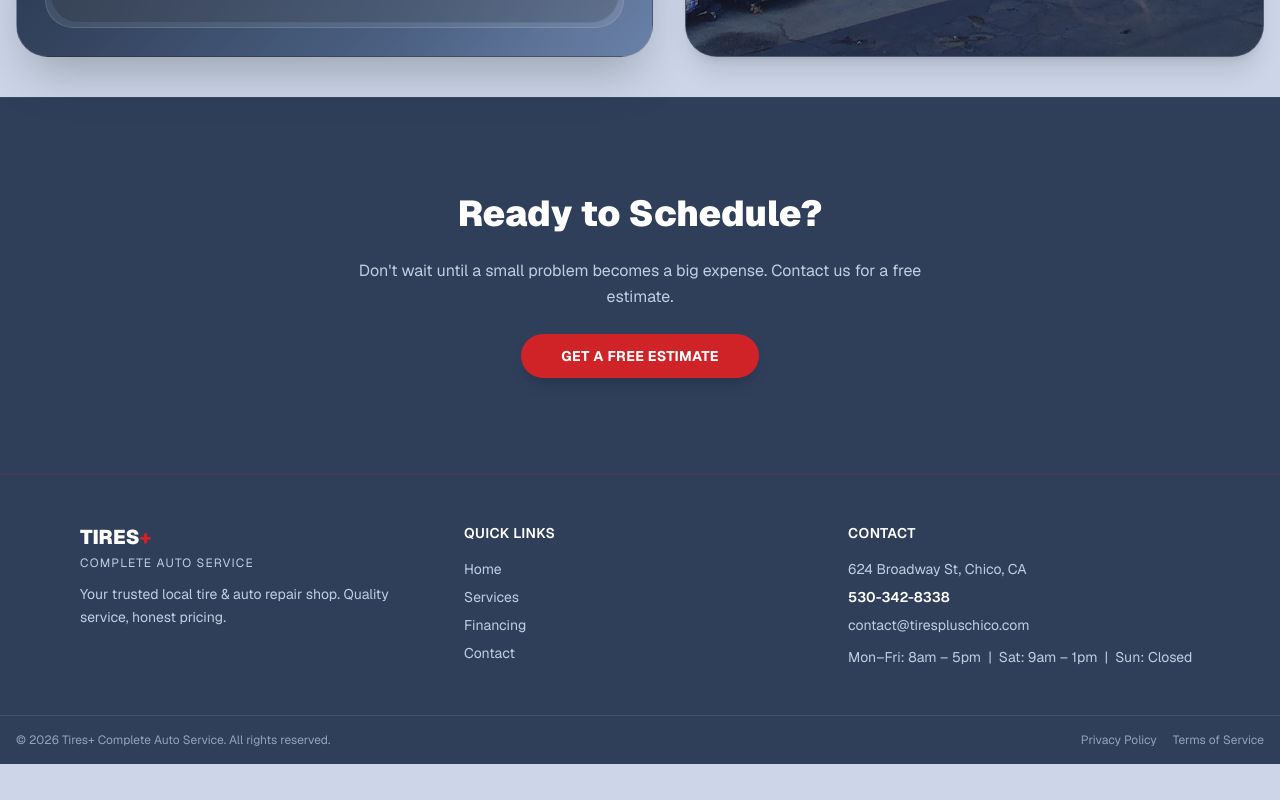
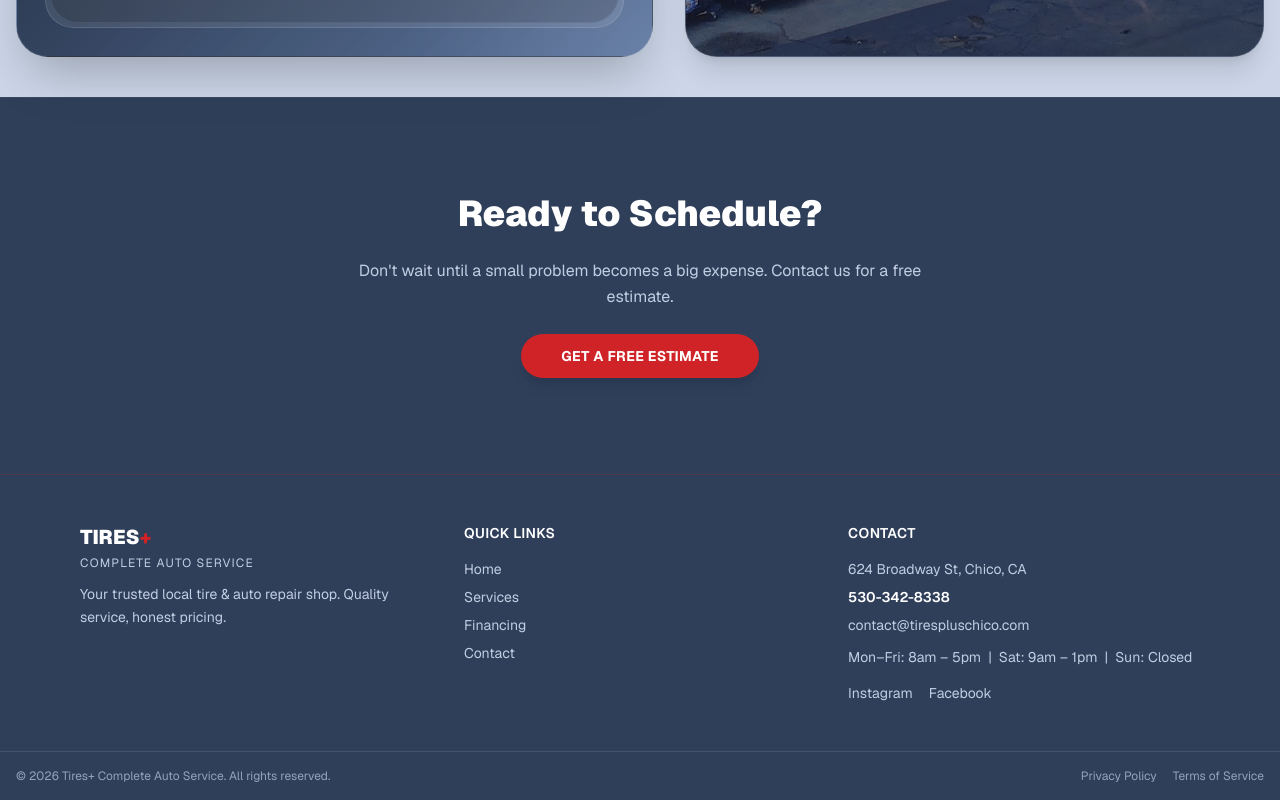
Before and after one commit to tirespluschico/tirePlus, a Next.js app: page / in a window 1280 px wide. Shown: the part 1905-2705 px from the top of the page. Before the commit the page ends 2669 px from the top, so only its background shows below. Built offline with nearby package versions, Linux system fonts and the light colour scheme; no server answers.

Commit message:
Add Instagram and Facebook links

```diff
--- a/src/app/contact/page.tsx
+++ b/src/app/contact/page.tsx
@@ -65,6 +65,27 @@ export default function ContactPage() {
                     contact@tirespluschico.com
                   </a>
                 </li>
+                <li className="flex items-start gap-3">
+                  <span className="text-brand-red text-lg mt-0.5">📱</span>
+                  <div className="flex flex-wrap gap-x-4 gap-y-2 font-bold text-brand-ink text-base">
+                    <a
+                      href="https://www.instagram.com/tirespluschico_/"
+                      target="_blank"
+                      rel="noopener noreferrer"
+                      className="hover:text-brand-red transition-colors"
+                    >
+                      Instagram
+                    </a>
+                    <a
+                      href="https://www.facebook.com/profile.php?id=61578532622757"
+                      target="_blank"
+                      rel="noopener noreferrer"
+                      className="hover:text-brand-red transition-colors"
+                    >
+                      Facebook
+                    </a>
+                  </div>
+                </li>
               </ul>
             </div>
 
--- a/src/app/page.tsx
+++ b/src/app/page.tsx
@@ -34,6 +34,10 @@ const localBusinessSchema = {
   image: ["/images/tireplusfront.jpg"],
   telephone: "+1-530-342-8338",
   email: "contact@tirespluschico.com",
+  sameAs: [
+    "https://www.instagram.com/tirespluschico_/",
+    "https://www.facebook.com/profile.php?id=61578532622757",
+  ],
   address: {
     "@type": "PostalAddress",
     streetAddress: "624 Broadway St",
--- a/src/components/Footer.tsx
+++ b/src/components/Footer.tsx
@@ -42,6 +42,24 @@ export default function Footer() {
               </a>
             </li>
             <li className="pt-1">Mon–Fri: 8am – 5pm &nbsp;|&nbsp; Sat: 9am – 1pm &nbsp;|&nbsp; Sun: Closed</li>
+            <li className="pt-2 flex flex-wrap gap-x-4 gap-y-2">
+              <a
+                href="https://www.instagram.com/tirespluschico_/"
+                target="_blank"
+                rel="noopener noreferrer"
+                className="hover:text-white transition-colors"
+              >
+                Instagram
+              </a>
+              <a
+                href="https://www.facebook.com/profile.php?id=61578532622757"
+                target="_blank"
+                rel="noopener noreferrer"
+                className="hover:text-white transition-colors"
+              >
+                Facebook
+              </a>
+            </li>
           </ul>
         </div>
       </div>
```
